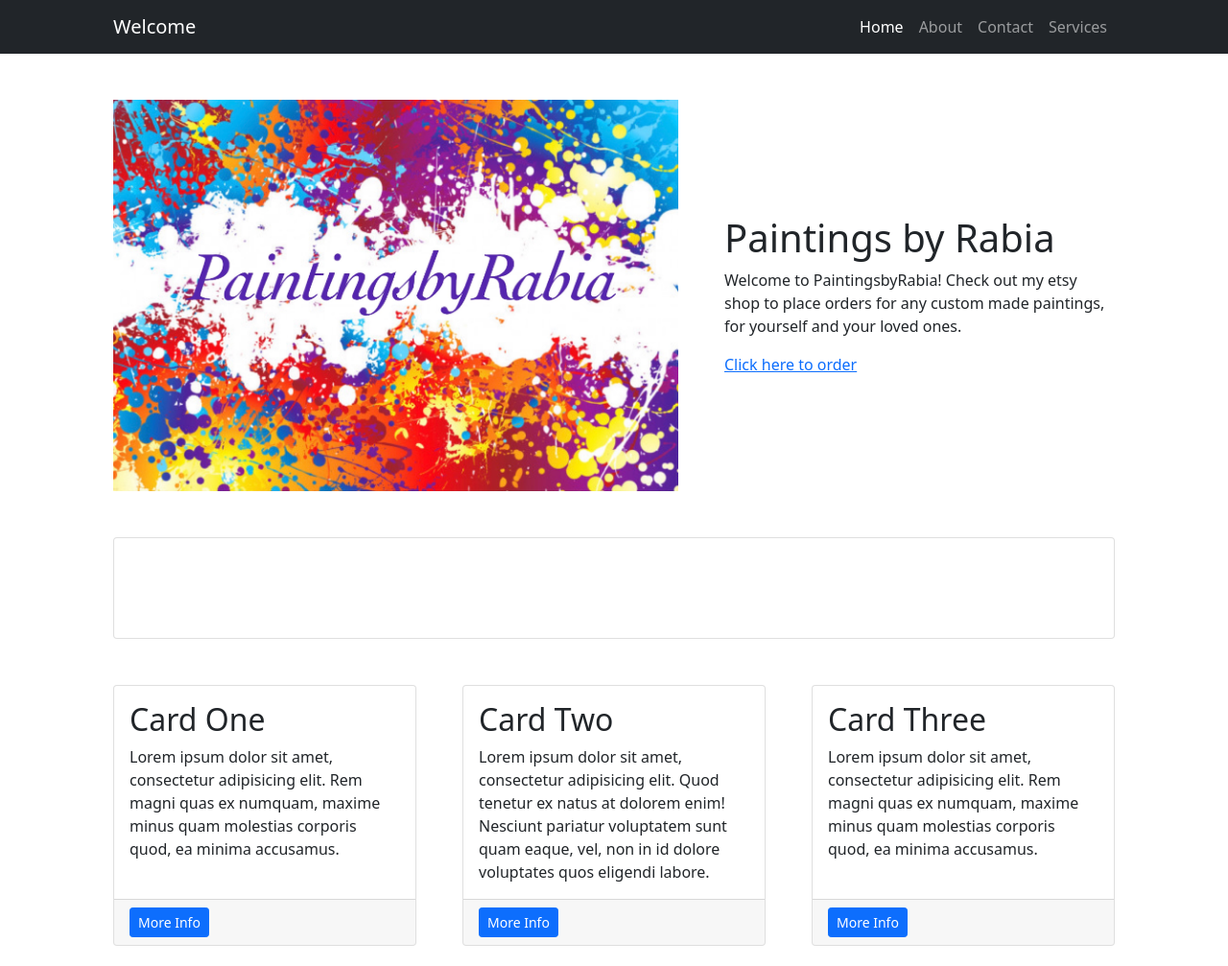
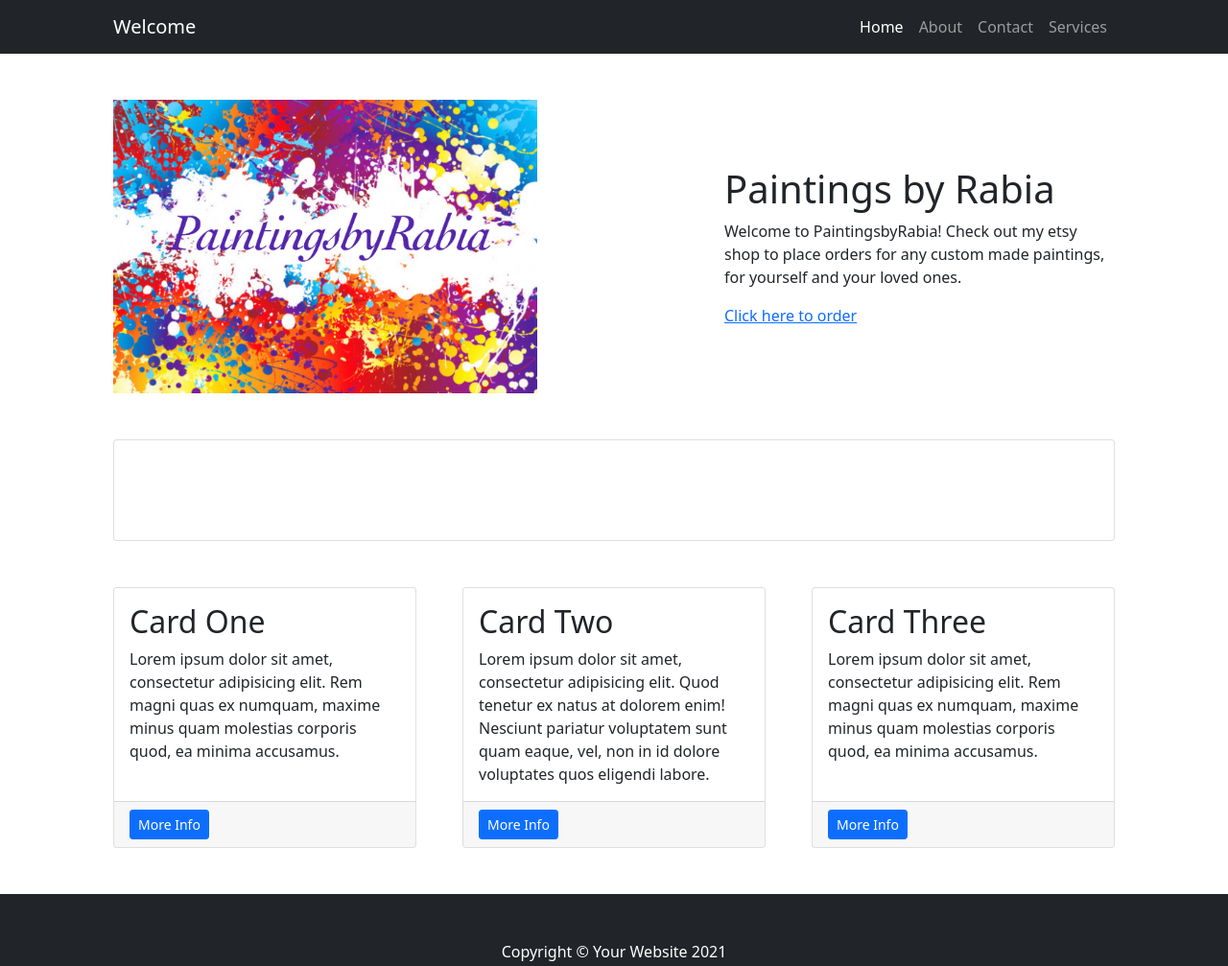
Before and after one commit to tarteelalquran/rabia-mustafa07.github.io, a plain HTML site: page index.html in a window 1280 px wide. Shown: the top 1007 px of the page at 96% size. Drawn offline with nearby package versions, Linux system fonts and the light colour scheme.

Commit message:
Update index.html

```diff
--- a/index.html
+++ b/index.html
@@ -34,15 +34,12 @@
                 <div class="col-lg-7"><img src ="Logo.jpg" alt="Colorful Background with PaintingsbyRabia written"/></div>
                 <style>
 		  img{
-		  Width: 100%;
+		  Width: 75%;
 		  Height: 25%;
-
 		 marigin-left: auto;
 		 margin-right: auto;
 		 display: block;
-
 		 }
-
 	  </style>
                 <div class="col-lg-5">
                     <h1 class="font-weight-light">Paintings by Rabia</h1>
```
